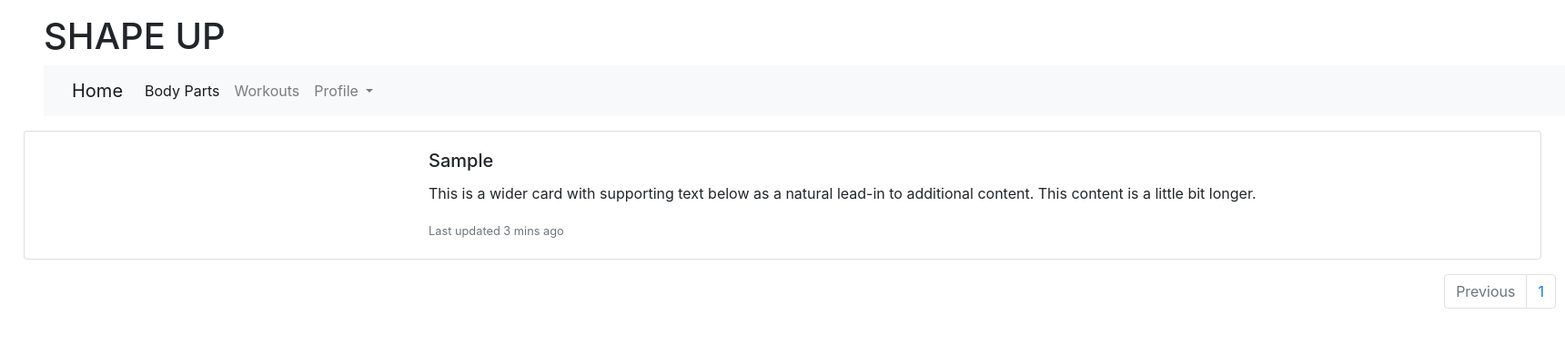
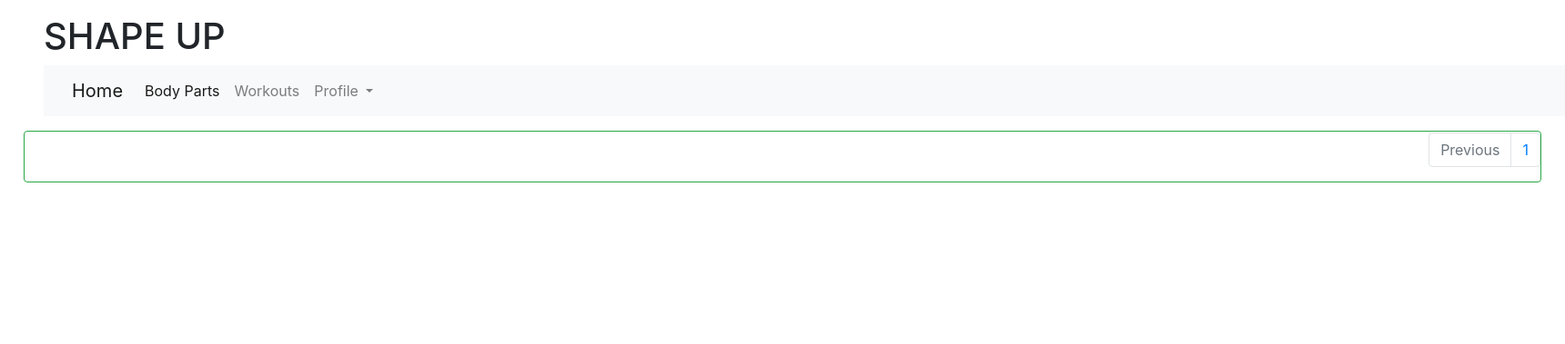
Before and after one commit to edakrmm/shapeup, a Django app: page / in a window 1720 px wide. Shown: the top 379 px of the page at 91% size. Run offline with Django 3.2, Linux system fonts and the light colour scheme; a user stored in the database is signed in; tables that the repository leaves empty hold one stand-in row (values such as "Sample post"); some libraries are stand-ins or nearby versions.

Commit message:
detay yazılar düzelendi

```diff
--- a/shapeup/templates/pages/home.html
+++ b/shapeup/templates/pages/home.html
@@ -9,38 +9,80 @@
 <link href="{% static 'css/imgclass.css' %}" rel="stylesheet"/>
 
 {% for challenge in challenges %}
-    <div class="card m-3">
+    <div class="card border-success m-3">
         <div class="row g-0">
             <div class="col-md-3">
                 {% ifequal challenge|stringformat:"s" 'arms' %}
-                    <a href="{%url 'workoutdetails' slug=challenge%}"><img src="{%static 'workoutimages/arms.jpg' %}" class="img-home" alt="..."></a>{% endifequal %}
+                    <a href="{%url 'workoutdetails' slug=challenge%}"><img src="{%static 'workoutimages/arms.jpg' %}" class="img-home" alt="..."></a>
+                  </div>
+                  <div class="col-md-8">
+                      <div class="card-body">
+                          <h4 class="display-4 text-success card-title mb-5">{{challenge}}</h5>
+                          <p class="card-text">{{descriptions.arms}}</p>
+                      </div>
+                  </div>
+                {% endifequal %}
                 {% ifequal challenge|stringformat:"s" 'abs' %}
-                    <a href="{%url 'workoutdetails' slug=challenge%}"><img src="{%static 'workoutimages/abs.jpg' %}" class="img-home" alt="..."></a>{% endifequal %}
+                    <a href="{%url 'workoutdetails' slug=challenge%}"><img src="{%static 'workoutimages/abs.jpg' %}" class="img-home" alt="..."></a>
+                  </div>
+                  <div class="col-md-8">
+                      <div class="card-body">
+                          <h4 class="display-4 text-success card-title mb-5">{{challenge}}</h5>
+                          <p class="card-text">{{descriptions.abs}}</p>
+                      </div>
+                  </div>{% endifequal %}
                 {% ifequal challenge|stringformat:"s" 'chest' %}
-                    <a href="{%url 'workoutdetails' slug=challenge%}"><img src="{%static 'workoutimages/chest.jpeg' %}" class="img-home" alt="..."></a>{% endifequal %}
+                    <a href="{%url 'workoutdetails' slug=challenge%}"><img src="{%static 'workoutimages/chest.jpeg' %}" class="img-home" alt="..."></a>
+                  </div>
+                  <div class="col-md-8">
+                      <div class="card-body">
+                          <h4 class="display-4 text-success card-title mb-5">{{challenge}}</h5>
+                          <p class="card-text">{{descriptions.chest}}</p>
+                      </div>
+                  </div>{% endifequal %}
                 {% ifequal challenge|stringformat:"s" 'back' %}
-                    <a href="{%url 'workoutdetails' slug=challenge%}"><img src="{%static 'workoutimages/back.jpg' %}" class="img-home" alt="..."></a>{% endifequal %}
+                    <a href="{%url 'workoutdetails' slug=challenge%}"><img src="{%static 'workoutimages/back.jpg' %}" class="img-home" alt="..."></a>
+                  </div>
+                  <div class="col-md-8">
+                      <div class="card-body">
+                          <h4 class="display-4 text-success card-title mb-5">{{challenge}}</h5>
+                          <p class="card-text">{{descriptions.back}}</p>
+                      </div>
+                  </div>{% endifequal %}
                 {% ifequal challenge|stringformat:"s" 'shoulders' %}
-                    <a href="{%url 'workoutdetails' slug=challenge%}"><img src="{%static 'workoutimages/shoulders.jpg' %}" class="img-home" alt="..."></a>{% endifequal %}
+                    <a href="{%url 'workoutdetails' slug=challenge%}"><img src="{%static 'workoutimages/shoulders.jpg' %}" class="img-home" alt="..."></a>
+                  </div>
+                  <div class="col-md-8">
+                      <div class="card-body">
+                          <h4 class="display-4 text-success card-title mb-5">{{challenge}}</h5>
+                          <p class="card-text">{{descriptions.shoulders}}</p>
+                      </div>
+                  </div>{% endifequal %}
                 {% ifequal challenge|stringformat:"s" 'legs' %}
-                    <a href="{%url 'workoutdetails' slug=challenge%}"><img src="{%static 'workoutimages/legs.jpg' %}" class="img-home" alt="..."></a>{% endifequal %}
+                    <a href="{%url 'workoutdetails' slug=challenge%}"><img src="{%static 'workoutimages/legs.jpg' %}" class="img-home" alt="..."></a>
+                  </div>
+                  <div class="col-md-8">
+                      <div class="card-body">
+                          <h4 class="display-4 text-success card-title mb-5">{{challenge}}</h5>
+                          <p class="card-text">{{descriptions.legs}}</p>
+                      </div>
+                  </div>{% endifequal %}
                 {% ifequal challenge|stringformat:"s" 'calves' %}
                     <a href="{%url 'workoutdetails' slug=challenge%}"><img src="{%static 'workoutimages/calves.jpg' %}" class="img-home" alt="..."></a>
+                  </div>
+                  <div class="col-md-8">
+                      <div class="card-body">
+                          <h4 class="display-4 text-success card-title mb-5">{{challenge}}</h5>
+                          <p class="card-text">{{descriptions.calves}}</p>
+                      </div>
+                  </div>
                 {% endifequal %}
-            </div>
-            <div class="col-md-8">
-                <div class="card-body">
-                    <h5 class="card-title">{{challenge}}</h5>
-                    <p class="card-text">This is a wider card with supporting text below as a natural lead-in to additional content. This content is a little bit longer.</p>
-                    <p class="card-text"><small class="text-muted">Last updated 3 mins ago</small></p>
-            </div>
-            </div>
         </div>
     </div>
 
 
 {% empty %}
-<p>No Challenge Started</p>
+<h5 class="text-black-50 card-title ml-5 mt-5">No Challenge Started</h5>
 {% endfor %}
 
 
--- a/shapeup/views/changepassword.py
+++ b/shapeup/views/changepassword.py
@@ -4,7 +4,7 @@ from django.contrib.auth.forms import PasswordChangeForm
 from django.contrib.auth import update_session_auth_hash
 from django.contrib import messages
 
-@login_required(login_url="/")
+@login_required(login_url="login")
 def changepassword(request):
     if request.method=="POST":
         form = PasswordChangeForm(request.user, request.POST)
--- a/shapeup/views/home.py
+++ b/shapeup/views/home.py
@@ -1,13 +1,21 @@
 from django.shortcuts import render
-from shapeup.models.ongoingchallenges import ChallengesModel
 from django.core.paginator import Paginator
 from django.contrib.auth.decorators import login_required
 
-@login_required(login_url='/')
+@login_required(login_url='login')
 def home(request):
 
     challenges = request.user.challenge.order_by('-id')
     page = request.GET.get("page")
     paginator = Paginator(challenges,2)
 
-    return render(request, 'pages/home.html', context={"challenges": paginator.get_page(page)})
+    descriptions = {"abs":"If you’re looking to train your abs, the good news is that there are a huge variety of exercises that will help you achieve that goal",
+                    "arms": "f you want to train your arms, you need to take time between training sessions to let the muscles recover and grow",
+                    "back": "Back workouts will fix your posture and reduce your risk of injury",
+                    "chest": "There are so many chest exercises and workouts to try, from bodyweight staples to twists on dumbbell classics",
+                    "legs": "Strong legs do more than look good. Even the simplest daily movements like walking require leg strength",
+                    "calves": "Calf exercises serve as a signal of sorts, letting other dudes know that you’re a next-level fitness freak",
+                    "shoulders": "The shoulders are delicate and complicated joints that are not especially easy to target"
+                    }
+
+    return render(request, 'pages/home.html', context={"challenges": paginator.get_page(page), "descriptions":descriptions})
--- a/shapeup/views/workoutdetails.py
+++ b/shapeup/views/workoutdetails.py
@@ -1,10 +1,12 @@
-from django.shortcuts import redirect, render, get_object_or_404
+from django.shortcuts import  render
 import requests
 from django.contrib import messages
-
+from django.contrib.auth.decorators import login_required
 from shapeup.models import ChallengesModel
 challenges = []
 
+
+@login_required(login_url='login')
 def workoutdetails(request,slug):
 
     if slug=='arms':
@@ -49,7 +51,7 @@ def workoutdetails(request,slug):
     response = response.json()
     img = response['results'][bot:top]
 
-    if ChallengesModel.objects.filter(challenges=slug).exists():
+    if ChallengesModel.objects.filter(challenges=slug, challenger=request.user).exists():
         check = False
     else:
         check = True
@@ -66,8 +68,8 @@ def workoutdetails(request,slug):
 
 
     elif 'stop' in request.POST:
-        if ChallengesModel.objects.filter(challenges=slug).exists():
-            ChallengesModel.objects.get(challenges=slug).delete()
+        if ChallengesModel.objects.filter(challenges=slug, challenger=request.user).exists():
+            ChallengesModel.objects.get(challenges=slug, challenger=request.user).delete()
             messages.warning(request, "You have quited this challenge")
             check = True
 
--- a/shapeup/views/workouts.py
+++ b/shapeup/views/workouts.py
@@ -1,6 +1,4 @@
 from django.shortcuts import render
-
-
 
 def workouts(request):
     return render(request, 'pages/workouts.html', context={})
```
Also changed, not shown: templates/components/workcardslist.html (+8 -21 lines).
